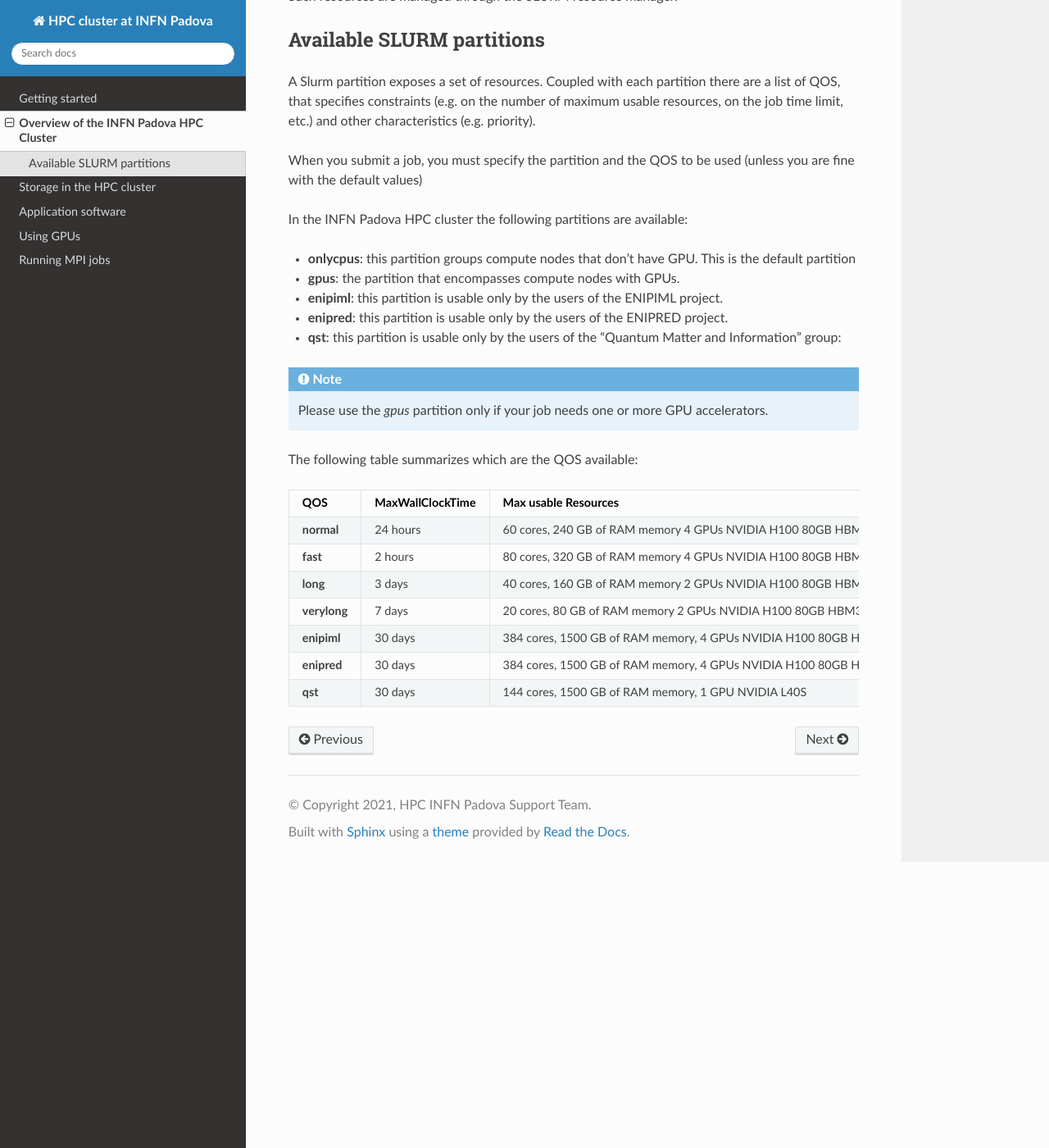
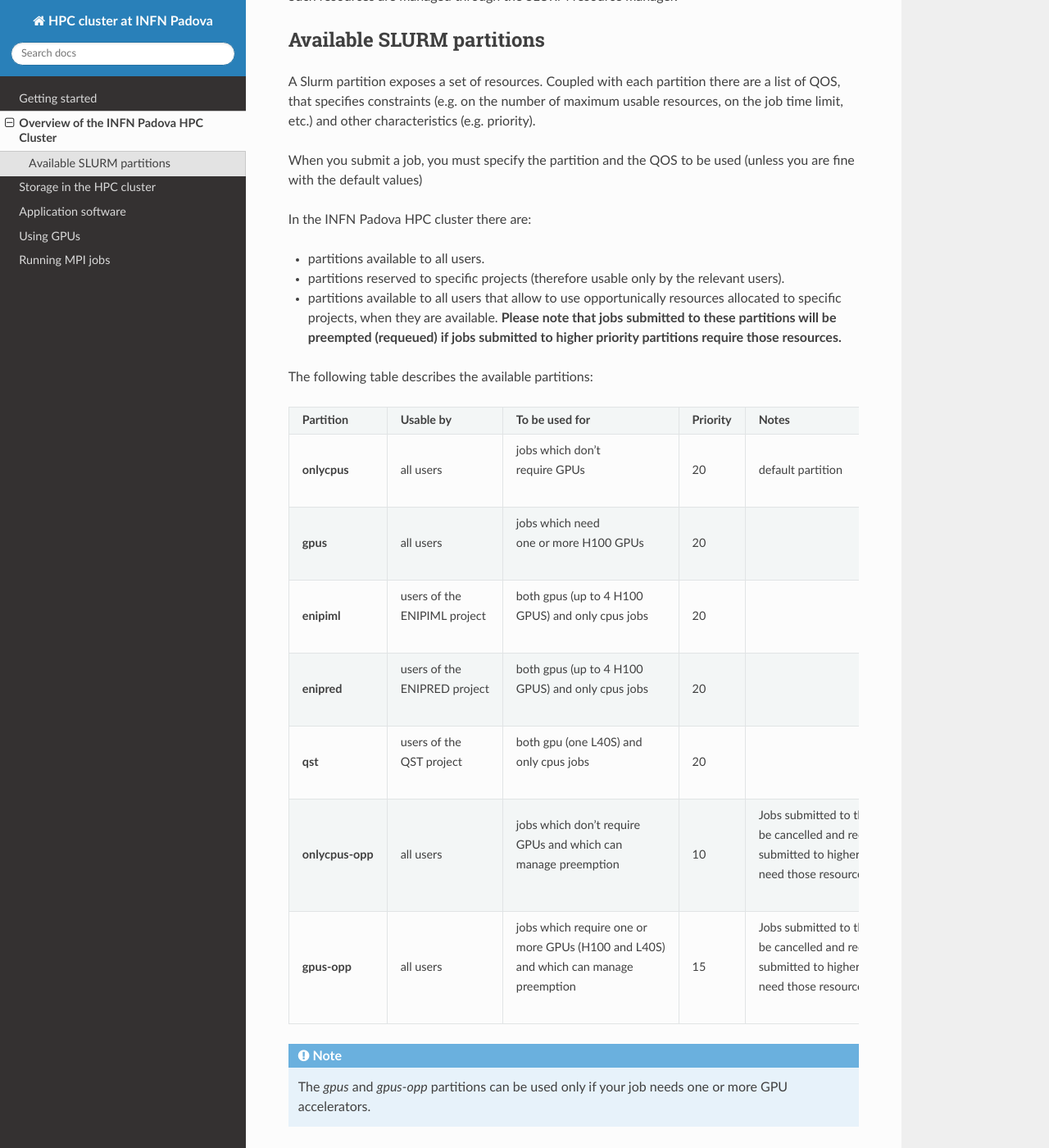
Before and after one commit to marcoverl/HPCPadovaUserGuide, a Sphinx documentation site: the page built from docs/source/cluster.rst, in a window 1280 px wide and 1400 px high, scrolled down 512 px. Shown: the whole window at 82% size. Built offline with Sphinx 7.4.7 and the Read the Docs theme 3.1.0, drawn with Linux system fonts in a browser that asks for light colours; some of the changed text lies outside the part shown.

Commit message:
Partizioni opp

```diff
--- a/docs/source/cluster.rst
+++ b/docs/source/cluster.rst
@@ -22,6 +22,10 @@ Such resources are managed through the SLURM resource manager.
 
 Available SLURM partitions
 --------------------------
+.. _Partitions:
+
+
+
 A Slurm partition exposes a set of resources.
 Coupled with each partition there are a list of QOS, that specifies
 constraints (e.g. on the number of maximum usable resources, on the job time
@@ -32,22 +36,92 @@ you are fine with the default values)
 
 
 
-In the INFN Padova HPC cluster the following partitions are available:
+In the INFN Padova HPC cluster there are:
 
-* **onlycpus**: this partition groups compute nodes that don't have GPU. This is the default partition
-* **gpus**: the partition that encompasses compute nodes with GPUs.
-* **enipiml**: this partition is usable only by the users of the ENIPIML project.
-* **enipred**: this partition is usable only by the users of the ENIPRED project.
-* **qst**: this partition is usable only by the users of the "Quantum Matter
-  and Information" group:
+* partitions available to all users.
+* partitions reserved to specific projects (therefore usable only by the relevant users).
+* partitions available to all users that allow to use opportunically resources allocated to specific projects, when they are available.
+  **Please note that jobs submitted to these partitions will be preempted (requeued) if jobs submitted to higher priority partitions require those resources.**
+
+
+The following table describes the available partitions:
+
+
+
+
+.. list-table::
+
+   * - **Partition**
+     - **Usable by**
+     - **To be used for**
+     - **Priority**
+     - **Notes**
+   * - **onlycpus**
+     - all users
+     - | jobs which don't
+       | require GPUs
+     - 20
+     - default partition
+   * - **gpus**
+     - all users
+     - | jobs which need
+       | one or more H100 GPUs
+     - 20
+     -
+   * - **enipiml**
+     - | users of the
+       | ENIPIML project
+     - | both gpus (up to 4 H100
+       | GPUS) and only cpus jobs
+     - 20
+     -
+   * - **enipred**
+     - | users of the
+       | ENIPRED project
+     - | both gpus (up to 4 H100
+       | GPUS) and only cpus jobs
+     - 20
+     -
+   * - **qst**
+     - | users of the
+       | QST project
+     - | both gpu (one L40S) and
+       | only cpus jobs
+     - 20
+     -
+   * - **onlycpus-opp**
+     - all users
+     - | jobs which don't require
+       | GPUs and which can
+       | manage preemption
+     - 10
+     - | Jobs submitted to this partition will
+       | be cancelled and requeued if jobs
+       | submitted to higher priority partitions
+       | need those resources
+   * - **gpus-opp**
+     - all users
+     - | jobs which require one or
+       | more GPUs (H100 and L40S)
+       | and which can manage
+       | preemption
+     - 15
+     - | Jobs submitted to this partition will
+       | be cancelled and requeued if jobs
+       | submitted to higher priority partitions
+       | need those resources
+
+
+
+
 
 
 .. NOTE ::
 
-   Please use the `gpus` partition only if your job needs one or more GPU accelerators.
+   The `gpus` and `gpus-opp` partitions can be used only if your job needs one or more GPU accelerators.
 
 
-The following table summarizes which are the QOS available:
+The following table summarizes which are the available QOS:
 
 
 
@@ -55,7 +129,7 @@ The following table summarizes which are the QOS available:
 +--------------------------+------------------+-----------------------------------+----------+----------------------------------------------+
 | QOS                      | MaxWallClockTime | Max usable Resources              | Priority | Notes                                        |
 +==========================+==================+===================================+==========+==============================================+
-| **normal**               | 24 hours         | 60 cores, 240 GB of RAM memory    | 60       | Default QoS for onlycpus and gpus partition  |
+| **normal**               | 24 hours         | 60 cores, 240 GB of RAM memory    | 60       | Default QoS                                  |
 |                          |                  | 4 GPUs NVIDIA H100 80GB HBM3      |          |                                              |
 +--------------------------+------------------+-----------------------------------+----------+----------------------------------------------+
 | **fast**                 | 2 hours          | 80 cores, 320 GB of RAM memory    | 100      |                                              |
@@ -67,12 +141,12 @@ The following table summarizes which are the QOS available:
 | **verylong**             | 7 days           | 20 cores, 80 GB of RAM memory     | 20       |                                              |
 |                          |                  | 2 GPUs NVIDIA H100 80GB HBM3      |          |                                              |
 +--------------------------+------------------+-----------------------------------+----------+----------------------------------------------+
-| **enipiml**              | 30 days          | 384 cores, 1500 GB of RAM memory, | 60       | Default QoS for the enipiml partition        |
+| **enipiml**              | 30 days          | 384 cores, 1500 GB of RAM memory, | 60       | Default QoS for enipiml users                |
 |                          |                  | 4 GPUs NVIDIA H100 80GB HBM3      |          |                                              |
 +--------------------------+------------------+-----------------------------------+----------+----------------------------------------------+
-| **enipred**              | 30 days          | 384 cores, 1500 GB of RAM memory, | 60       | Default QoS for the enipred partition        |
+| **enipred**              | 30 days          | 384 cores, 1500 GB of RAM memory, | 60       | Default QoS for enipred users                |
 |                          |                  | 4 GPUs NVIDIA H100 80GB HBM3      |          |                                              |
 +--------------------------+------------------+-----------------------------------+----------+----------------------------------------------+
-| **qst**                  | 30 days          | 144 cores, 1500 GB of RAM memory, | 60       | Default QoS for the qst partition            |
+| **qst**                  | 30 days          | 144 cores, 1500 GB of RAM memory, | 60       | Default QoS for qst users                    |
 |                          |                  | 1 GPU NVIDIA L40S                 |          |                                              |
 +--------------------------+------------------+-----------------------------------+----------+----------------------------------------------+
--- a/docs/source/conf.py
+++ b/docs/source/conf.py
@@ -6,8 +6,8 @@ project = 'HPC cluster at INFN Padova'
 copyright = '2021, HPC INFN Padova Support Team'
 author = 'HPC INFN Padova Support Team'
 
-release = '0.13'
-version = '0.13.0'
+release = '0.14'
+version = '0.14.0'
 
 # -- General configuration
 
--- a/docs/source/gettingstarted.rst
+++ b/docs/source/gettingstarted.rst
@@ -72,6 +72,11 @@ In this script we specified:
 * The standard output and error (--output and --error)
 * Who to be notified via e-mail and the relevant events (--mail-user and --mail-type)
 * The program to be executed (<my-app>)
+
+
+.. NOTE ::
+
+   Details about the available partitions and QoS are discussed in next section.
 
 
 
```
Also changed, not shown: other parts of docs/source/cluster.rst (+1 -1 lines), docs/source/gpu.rst (+5 -4 lines).
